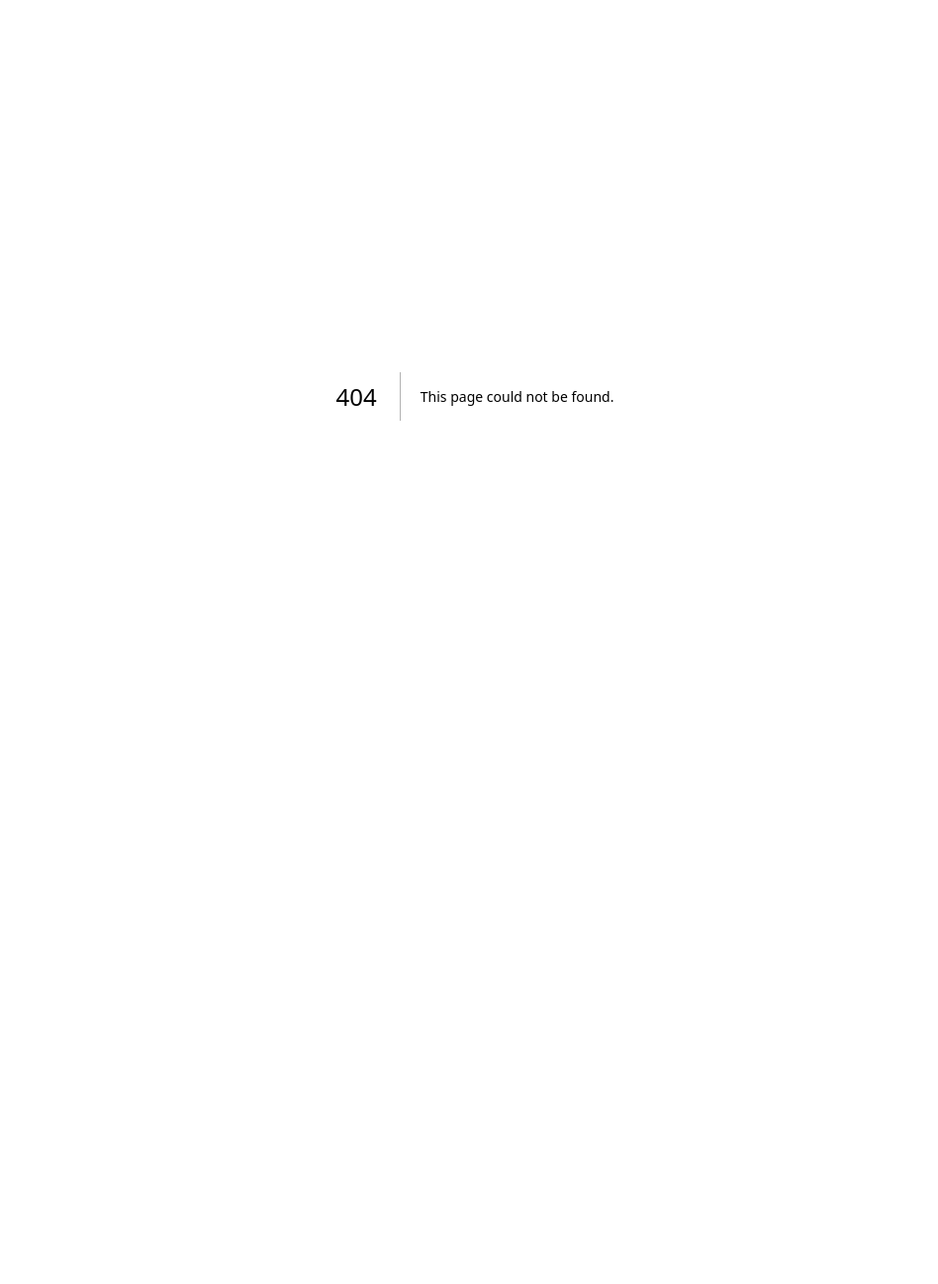
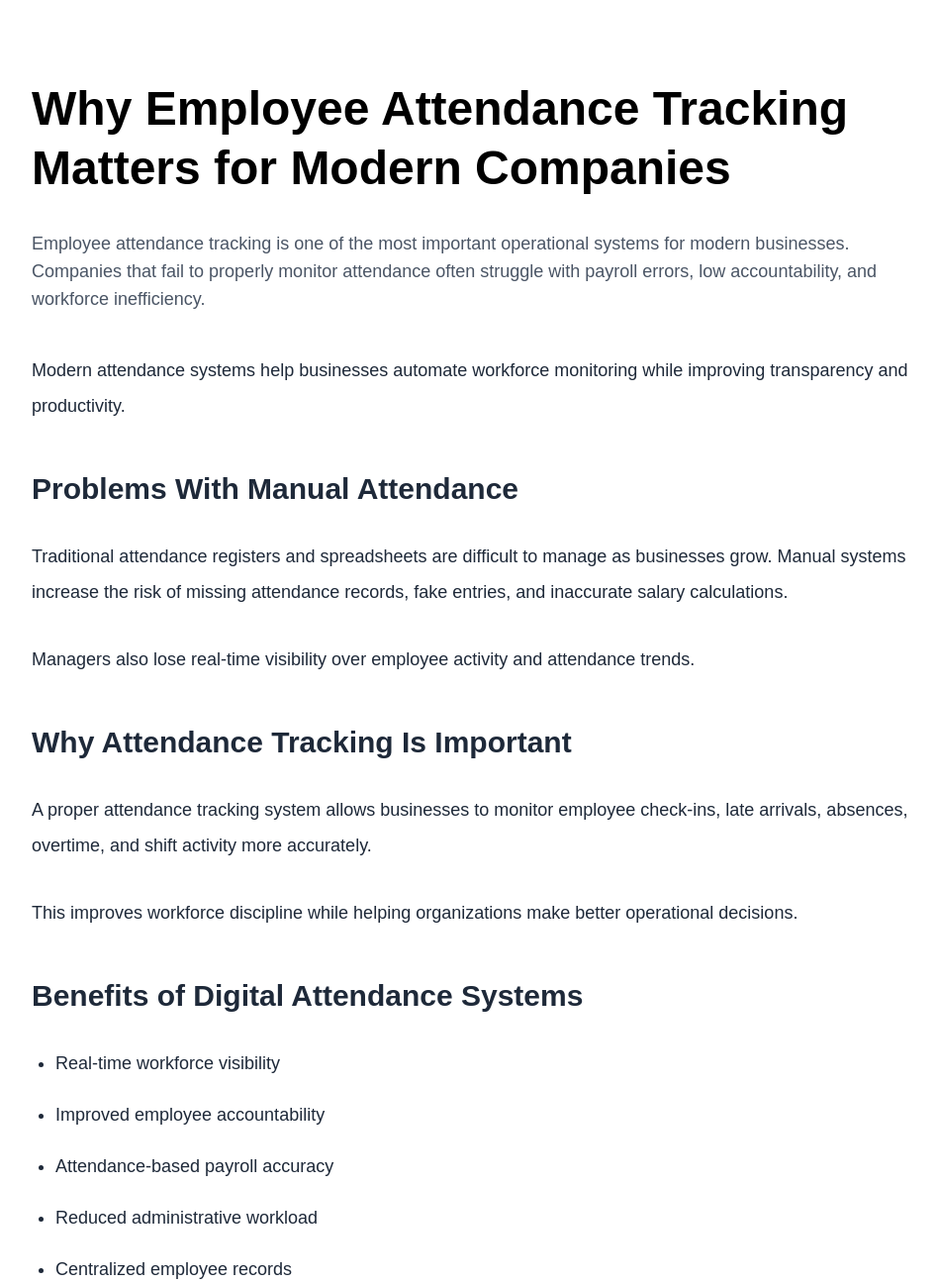
Before and after one commit to Aliyanasif/attendx.info, a Next.js app: page /blog/employee-attendance-tracking-modern-companies in a window 1280 px wide. Before the commit this address had no page. Shown: the top 1297 px of the page at 99% size, without its empty margins (160-1108 px from the left). Before the commit the page ends 800 px from the top, so only its background shows below. Built offline with nearby package versions, Linux system fonts and the light colour scheme.

Commit message:
Added attendance tracking blog

```diff
--- /dev/null
+++ b/src/app/blog/employee-attendance-tracking-modern-companies/page.tsx
@@ -0,0 +1,154 @@
+import type { Metadata } from "next";
+
+export const metadata: Metadata = {
+  title:
+    "Why Employee Attendance Tracking Matters for Modern Companies | AttendX",
+
+  description:
+    "Learn why employee attendance tracking is important for productivity, workforce visibility, payroll accuracy, and business operations.",
+
+  keywords: [
+    "employee attendance tracking",
+    "attendance management system",
+    "staff attendance software",
+    "workforce tracking",
+    "AttendX",
+  ],
+
+  alternates: {
+    canonical:
+      "https://attendx.info/blog/employee-attendance-tracking-modern-companies",
+  },
+};
+
+export default function BlogPage() {
+  return (
+    <main className="min-h-screen bg-white text-black px-6 py-20">
+
+      <div className="max-w-4xl mx-auto">
+
+        <h1 className="text-5xl font-black mb-8 leading-tight">
+          Why Employee Attendance Tracking Matters for Modern Companies
+        </h1>
+
+        <p className="text-lg text-gray-600 mb-10">
+          Employee attendance tracking is one of the most important operational
+          systems for modern businesses. Companies that fail to properly monitor
+          attendance often struggle with payroll errors, low accountability, and
+          workforce inefficiency.
+        </p>
+
+        <div className="space-y-8 text-lg leading-9 text-gray-800">
+
+          <p>
+            Modern attendance systems help businesses automate workforce
+            monitoring while improving transparency and productivity.
+          </p>
+
+          <h2 className="text-3xl font-bold mt-12">
+            Problems With Manual Attendance
+          </h2>
+
+          <p>
+            Traditional attendance registers and spreadsheets are difficult to
+            manage as businesses grow. Manual systems increase the risk of
+            missing attendance records, fake entries, and inaccurate salary
+            calculations.
+          </p>
+
+          <p>
+            Managers also lose real-time visibility over employee activity and
+            attendance trends.
+          </p>
+
+          <h2 className="text-3xl font-bold mt-12">
+            Why Attendance Tracking Is Important
+          </h2>
+
+          <p>
+            A proper attendance tracking system allows businesses to monitor
+            employee check-ins, late arrivals, absences, overtime, and shift
+            activity more accurately.
+          </p>
+
+          <p>
+            This improves workforce discipline while helping organizations make
+            better operational decisions.
+          </p>
+
+          <h2 className="text-3xl font-bold mt-12">
+            Benefits of Digital Attendance Systems
+          </h2>
+
+          <ul className="list-disc pl-6 space-y-4">
+
+            <li>Real-time workforce visibility</li>
+
+            <li>Improved employee accountability</li>
+
+            <li>Attendance-based payroll accuracy</li>
+
+            <li>Reduced administrative workload</li>
+
+            <li>Centralized employee records</li>
+
+            <li>Faster workforce reporting</li>
+
+            <li>Improved business efficiency</li>
+
+          </ul>
+
+          <h2 className="text-3xl font-bold mt-12">
+            Mobile Attendance Tracking
+          </h2>
+
+          <p>
+            Modern businesses increasingly require mobile-friendly attendance
+            systems. Employees can clock in, view attendance history, and manage
+            work-related activities directly from their smartphones.
+          </p>
+
+          <p>
+            This creates flexibility while improving workforce accessibility.
+          </p>
+
+          <h2 className="text-3xl font-bold mt-12">
+            AttendX Workforce Management
+          </h2>
+
+          <p>
+            AttendX helps businesses manage attendance tracking, payroll
+            processing, GPS punch systems, workforce monitoring, and employee
+            management from one modern platform.
+          </p>
+
+          <p>
+            The system is designed for modern Pakistani businesses that want to
+            reduce manual operations and improve workforce efficiency.
+          </p>
+
+          <div className="mt-14 p-8 rounded-3xl bg-blue-600 text-white">
+
+            <h3 className="text-3xl font-bold mb-4">
+              Explore AttendX
+            </h3>
+
+            <p className="text-lg mb-6">
+              Modernize attendance tracking and workforce operations with
+              AttendX.
+            </p>
+
+            <a
+              href="https://attendx.info"
+              className="inline-block bg-white text-blue-600 px-8 py-4 rounded-2xl font-bold"
+            >
+              Visit AttendX
+            </a>
+
+          </div>
+
+        </div>
+      </div>
+    </main>
+  );
+}
```
